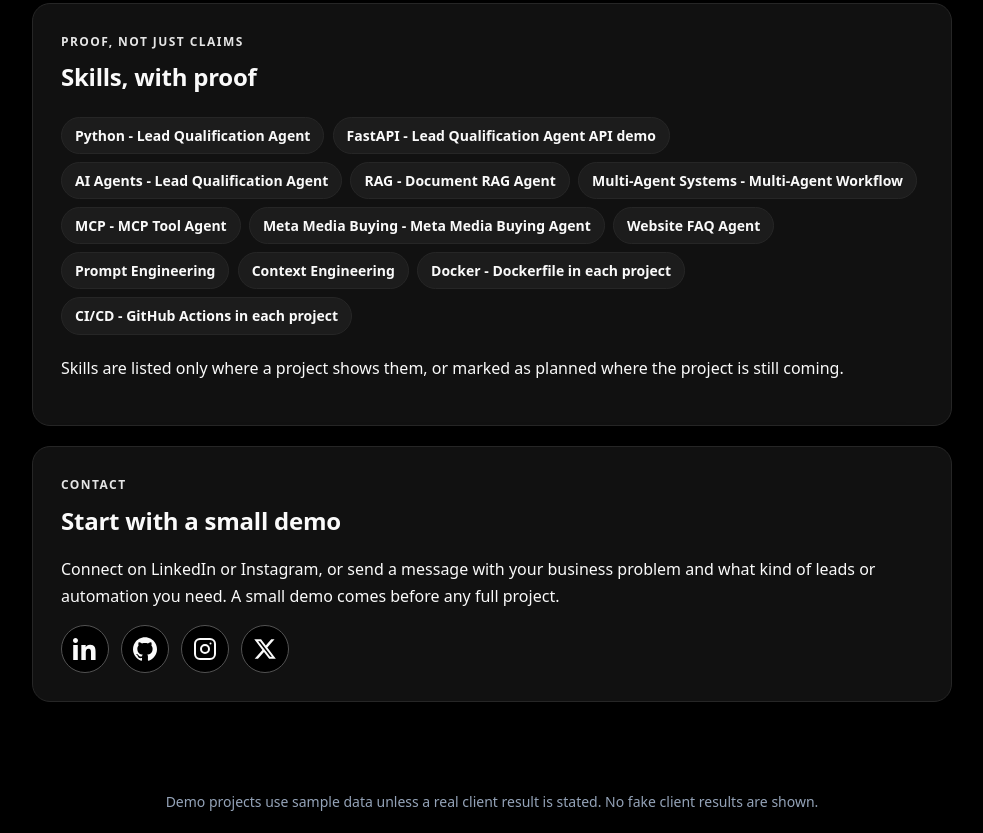
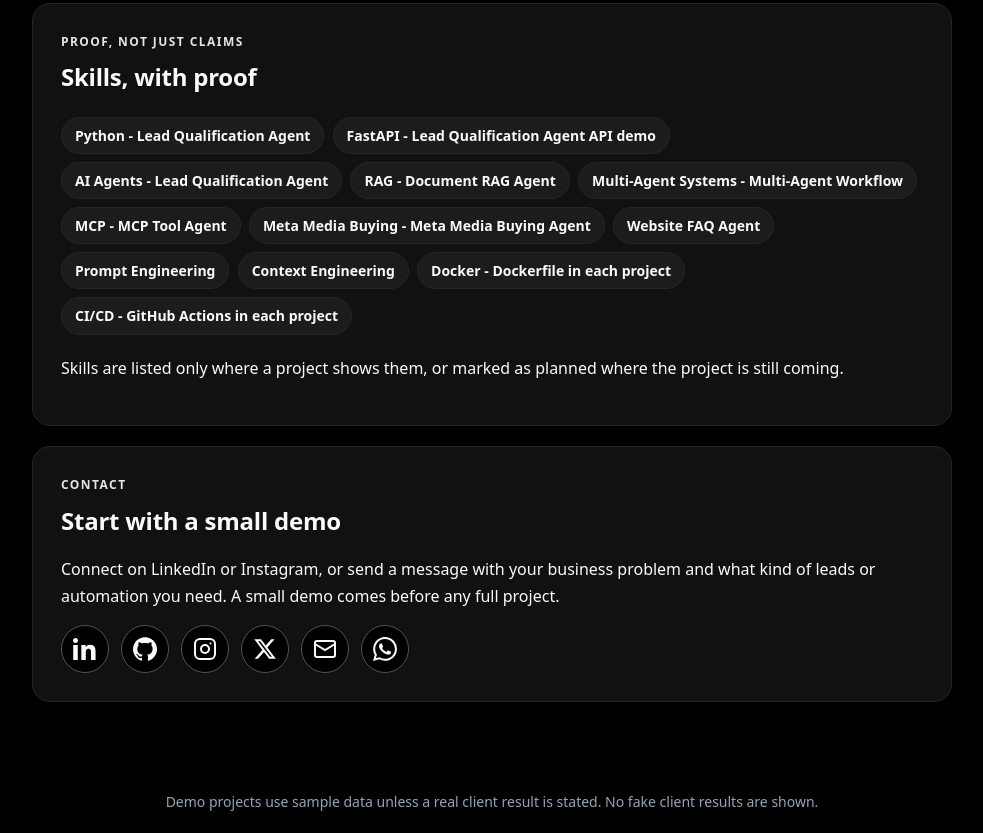
Before and after one commit to faryalsyeda/portfolio, a plain HTML site: page index.html in a window 1280 px wide. Shown: the part 4693-5526 px from the top of the page, without its empty margins (148-1131 px from the left). Drawn offline with Linux system fonts and the light colour scheme.

Commit message:
Add Gmail and WhatsApp icons to Contact

```diff
--- a/index.html
+++ b/index.html
@@ -191,6 +191,8 @@
       <a class="icon-btn" href="https://github.com/faryalsyeda" aria-label="GitHub"><svg viewBox="0 0 24 24" width="24" height="24" fill="currentColor"><path d="M12 .297c-6.63 0-12 5.373-12 12 0 5.303 3.438 9.8 8.205 11.385.6.113.82-.258.82-.577 0-.285-.01-1.04-.015-2.04-3.338.724-4.042-1.61-4.042-1.61C4.422 18.07 3.633 17.7 3.633 17.7c-1.087-.744.084-.729.084-.729 1.205.084 1.838 1.236 1.838 1.236 1.07 1.835 2.809 1.305 3.495.998.108-.776.417-1.305.76-1.605-2.665-.3-5.466-1.332-5.466-5.93 0-1.31.465-2.38 1.235-3.22-.135-.303-.54-1.523.105-3.176 0 0 1.005-.322 3.3 1.23.96-.267 1.98-.399 3-.405 1.02.006 2.04.138 3 .405 2.28-1.552 3.285-1.23 3.285-1.23.645 1.653.24 2.873.12 3.176.765.84 1.23 1.91 1.23 3.22 0 4.61-2.805 5.625-5.475 5.92.42.36.81 1.096.81 2.22 0 1.606-.015 2.896-.015 3.286 0 .315.21.69.825.57C20.565 22.092 24 17.592 24 12.297c0-6.627-5.373-12-12-12"/></svg></a>
       <a class="icon-btn" href="https://www.instagram.com/faryalsyedaai/" aria-label="Instagram"><svg viewBox="0 0 24 24" width="24" height="24" fill="none" stroke="currentColor" stroke-width="2"><rect x="2" y="2" width="20" height="20" rx="5"/><circle cx="12" cy="12" r="4"/><circle cx="17.5" cy="6.5" r="1" fill="currentColor" stroke="none"/></svg></a>
       <a class="icon-btn" href="https://x.com/SyrdaF" aria-label="X"><svg viewBox="0 0 24 24" width="24" height="24" fill="currentColor"><path d="M18.244 2.25h3.308l-7.227 8.26 8.502 11.24H16.17l-5.214-6.817L4.99 21.75H1.68l7.73-8.835L1.254 2.25H8.08l4.713 6.231 5.451-6.231zm-1.161 17.52h1.833L7.084 4.126H5.117l11.966 15.644z"/></svg></a>
+      <a class="icon-btn" href="mailto:syedfaryal990@gmail.com" aria-label="Email"><svg viewBox="0 0 24 24" width="24" height="24" fill="none" stroke="currentColor" stroke-width="2"><rect x="2" y="4" width="20" height="16" rx="2"/><path d="m22 7-10 6L2 7"/></svg></a>
+      <a class="icon-btn" href="https://wa.me/923306060506" aria-label="WhatsApp"><svg viewBox="0 0 24 24" width="24" height="24" fill="currentColor"><path d="M17.472 14.382c-.297-.149-1.758-.867-2.03-.967-.273-.099-.471-.148-.67.15-.197.297-.767.966-.94 1.164-.173.199-.347.223-.644.075-.297-.15-1.255-.463-2.39-1.475-.883-.788-1.48-1.761-1.653-2.059-.173-.297-.018-.458.13-.606.134-.133.298-.347.446-.52.149-.174.198-.298.298-.497.099-.198.05-.371-.025-.52-.075-.149-.669-1.612-.916-2.207-.242-.579-.487-.5-.669-.51-.173-.008-.371-.01-.57-.01-.198 0-.52.074-.792.372-.272.297-1.04 1.016-1.04 2.479 0 1.462 1.065 2.875 1.213 3.074.149.198 2.096 3.2 5.077 4.487.709.306 1.262.489 1.694.625.712.227 1.36.195 1.871.118.571-.085 1.758-.719 2.006-1.413.248-.694.248-1.289.173-1.413-.074-.124-.272-.198-.57-.347m-5.421 7.403h-.004a9.87 9.87 0 0 1-5.031-1.378l-.361-.214-3.741.982.998-3.648-.235-.374a9.86 9.86 0 0 1-1.51-5.26c.001-5.45 4.436-9.884 9.888-9.884 2.64 0 5.122 1.03 6.988 2.898a9.825 9.825 0 0 1 2.893 6.994c-.003 5.45-4.437 9.884-9.885 9.884m8.413-18.297A11.815 11.815 0 0 0 12.05 0C5.495 0 .16 5.335.157 11.892c0 2.096.547 4.142 1.588 5.945L.057 24l6.305-1.654a11.882 11.882 0 0 0 5.683 1.448h.005c6.554 0 11.89-5.335 11.893-11.893a11.821 11.821 0 0 0-3.48-8.413z"/></svg></a>
     </div>
   </section>
 </main>
```
